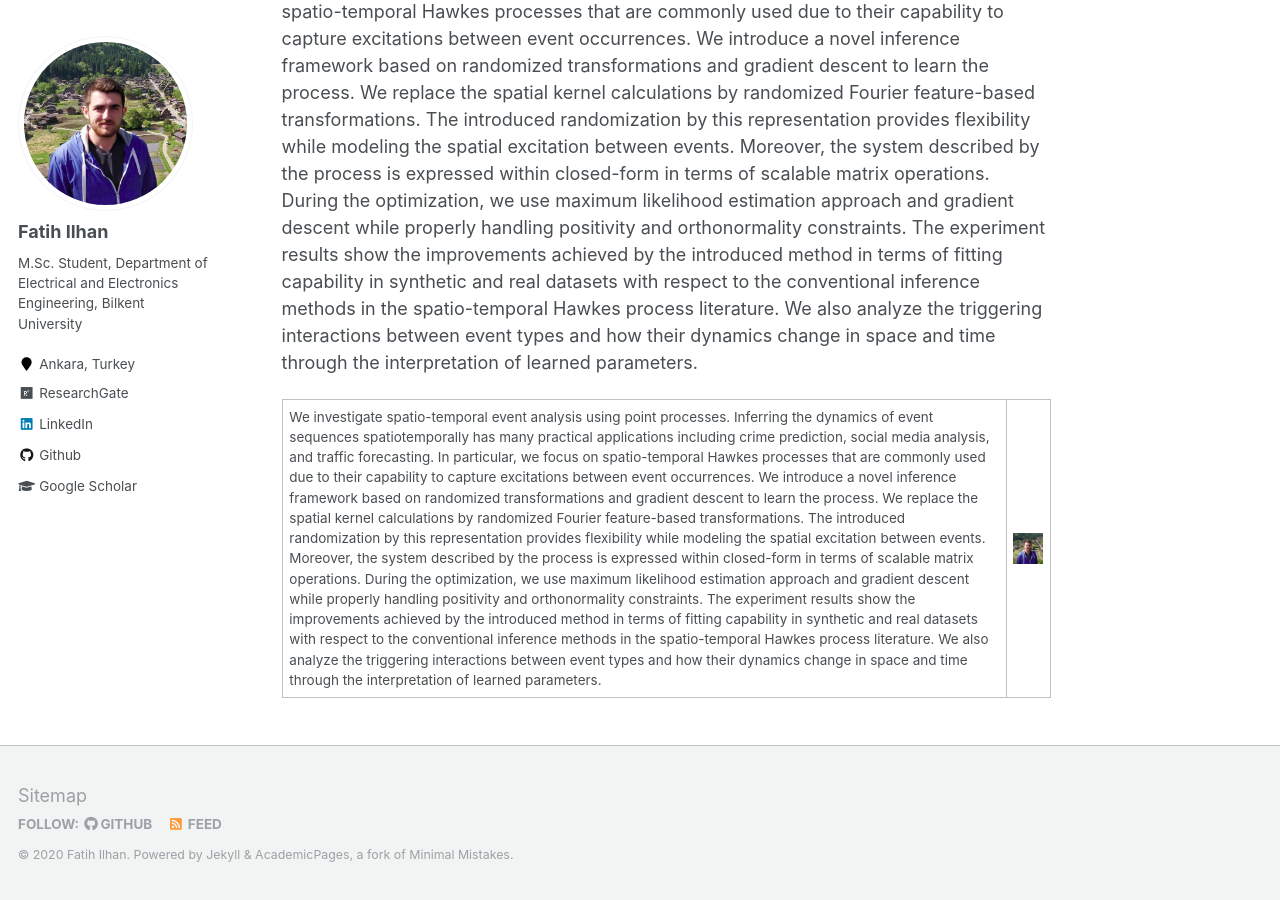
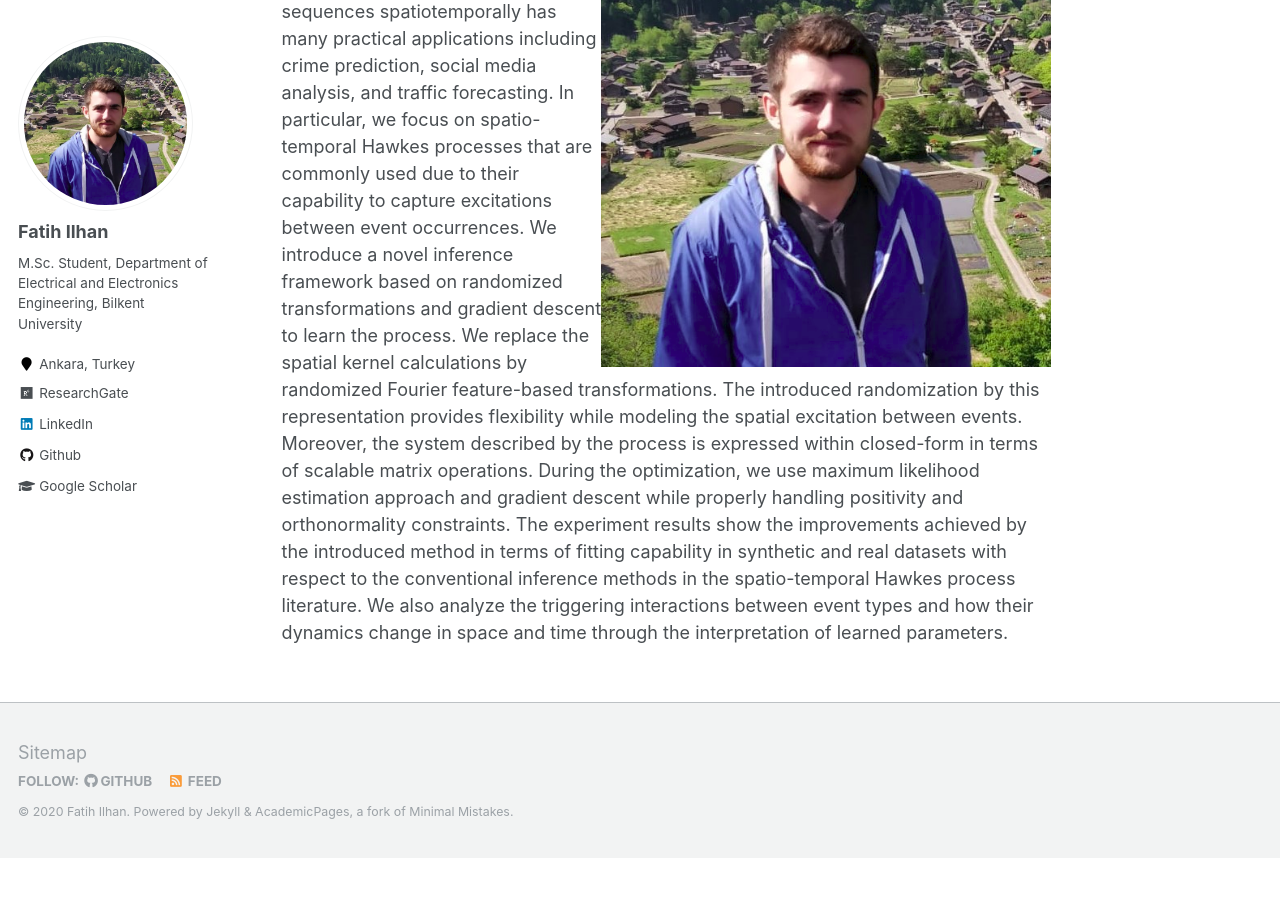
Before and after one commit to fatih-ilhan/fatih-ilhan.github.io, a Jekyll site: the page built from _publications/STHP.md, in a window 1280 px wide and 900 px high, scrolled down 526 px. Built offline with Jekyll 4.4.1, drawn with Linux system fonts in a browser that asks for light colours; after the commit the page ends 1384 px from its top, so only the background shows below that.

Commit message:
update publications

```diff
--- a/_publications/STHP.md
+++ b/_publications/STHP.md
@@ -9,7 +9,7 @@ permalink: /publications/STHP
 
 
 ## Abstract
-
+<img align="right" src="https://fatih-ilhan.github.io/images/profile.png" style="width: 450px;">
 We investigate spatio-temporal event analysis using point processes.
 Inferring the dynamics of event sequences spatiotemporally has many
 practical applications including crime prediction, social media analysis, and traffic forecasting.
@@ -27,33 +27,3 @@ achieved by the introduced method in terms of fitting capability in synthetic an
 with respect to the conventional inference methods in the spatio-temporal Hawkes process literature.
 We also analyze the triggering interactions between event types and how their dynamics change in
 space and time through the interpretation of learned parameters.
-
-
-<table class="table">
-  <tbody class="table-body">
-    <tr class="row">
-      <td class="cell">
-        We investigate spatio-temporal event analysis using point processes.
-        Inferring the dynamics of event sequences spatiotemporally has many
-        practical applications including crime prediction, social media analysis, and traffic forecasting.
-        In particular, we focus on spatio-temporal Hawkes processes that are commonly used
-        due to their capability to capture excitations between event occurrences.
-        We introduce a novel inference framework based on randomized transformations
-        and gradient descent to learn the process. We replace the spatial kernel calculations by randomized
-        Fourier feature-based transformations. The introduced randomization by this representation
-        provides flexibility while modeling the spatial excitation between events.
-        Moreover, the system described by the process is expressed within closed-form
-        in terms of scalable matrix operations. During the optimization, we use maximum
-        likelihood estimation approach and gradient descent while properly handling positivity
-        and orthonormality constraints. The experiment results show the improvements
-        achieved by the introduced method in terms of fitting capability in synthetic and real datasets
-        with respect to the conventional inference methods in the spatio-temporal Hawkes process literature.
-        We also analyze the triggering interactions between event types and how their dynamics change in
-        space and time through the interpretation of learned parameters.
-      </td>
-      <td class="cell">
-        <img align="right" src="https://fatih-ilhan.github.io/images/profile.png" style="width: 450px;">
-      </td>
-    </tr>
-  </tbody>
-</table>
```
